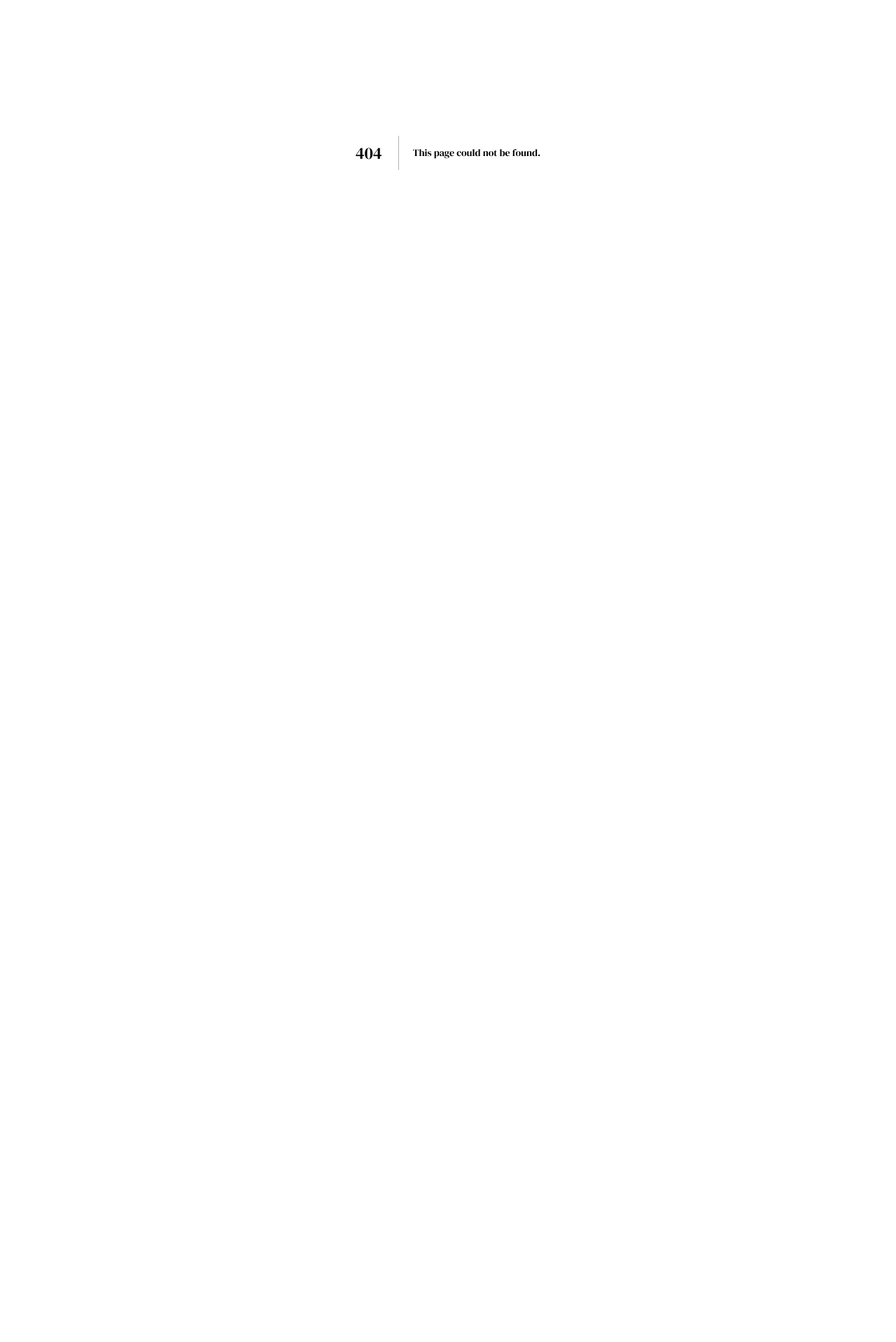
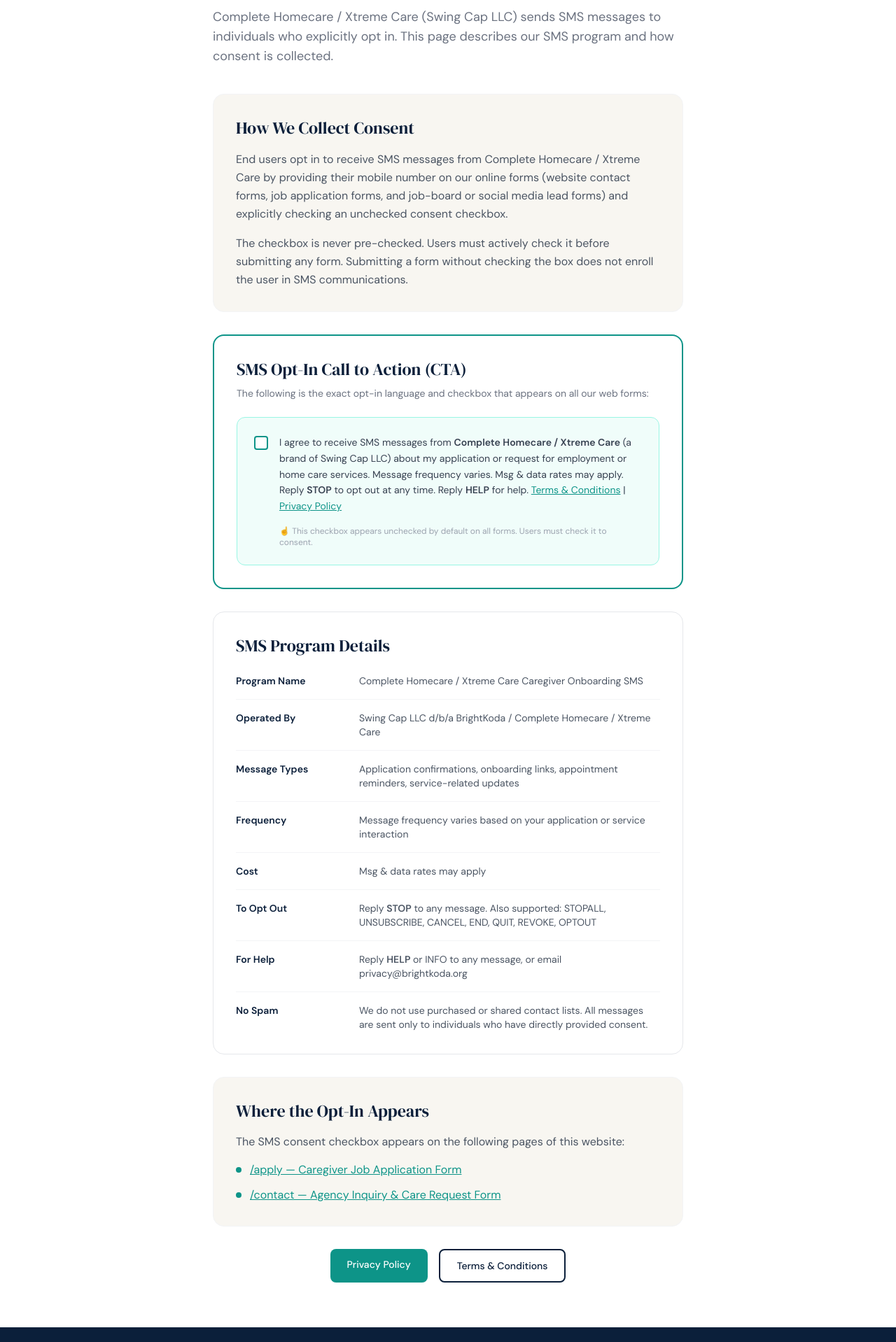
Before and after one commit to vikkaul1/BrightKodaIOWebsite, a Next.js app: page /sms-opt-in in a window 1280 px wide. Before the commit this address had no page. Shown: the part 182-2100 px from the top of the page at 70% size. Before the commit the page ends 800 px from the top, so only its background shows below. Built offline with nearby package versions, Linux system fonts and the light colour scheme.

Commit message:
Add files via upload

```diff
--- /dev/null
+++ b/app/sms-opt-in/page.tsx
@@ -0,0 +1,156 @@
+import Navbar from "@/components/Navbar";
+import Footer from "@/components/Footer";
+import Link from "next/link";
+
+export default function SMSOptInPage() {
+  return (
+    <>
+      <Navbar />
+      <main className="bg-white pt-24 pb-16 px-6">
+        <div className="max-w-2xl mx-auto">
+
+          {/* Header */}
+          <div className="mb-10">
+            <span className="text-koda-teal font-medium text-sm uppercase tracking-wider">SMS Program</span>
+            <h1 className="text-4xl md:text-5xl font-display text-koda-navy mt-2 mb-4">
+              SMS Consent & Opt-In
+            </h1>
+            <p className="text-gray-500 text-lg">
+              Complete Homecare / Xtreme Care (Swing Cap LLC) sends SMS messages
+              to individuals who explicitly opt in. This page describes our SMS
+              program and how consent is collected.
+            </p>
+          </div>
+
+          {/* How consent is collected */}
+          <div className="bg-koda-cream rounded-2xl p-8 mb-8 border border-gray-100">
+            <h2 className="text-2xl font-display text-koda-navy mb-4">How We Collect Consent</h2>
+            <p className="text-gray-600 leading-relaxed mb-4">
+              End users opt in to receive SMS messages from Complete Homecare /
+              Xtreme Care by providing their mobile number on our online forms
+              (website contact forms, job application forms, and job-board or
+              social media lead forms) and explicitly checking an unchecked
+              consent checkbox.
+            </p>
+            <p className="text-gray-600 leading-relaxed">
+              The checkbox is never pre-checked. Users must actively check it
+              before submitting any form. Submitting a form without checking the
+              box does not enroll the user in SMS communications.
+            </p>
+          </div>
+
+          {/* Live example of the opt-in CTA */}
+          <div className="border-2 border-koda-teal rounded-2xl p-8 mb-8">
+            <h2 className="text-2xl font-display text-koda-navy mb-2">
+              SMS Opt-In Call to Action (CTA)
+            </h2>
+            <p className="text-gray-500 text-sm mb-6">
+              The following is the exact opt-in language and checkbox that
+              appears on all our web forms:
+            </p>
+
+            {/* Static display of the consent checkbox — visible to crawlers */}
+            <div className="bg-teal-50 border border-teal-200 rounded-xl p-6">
+              <div className="flex items-start gap-4">
+                {/* Visible unchecked checkbox */}
+                <div className="w-5 h-5 mt-0.5 flex-shrink-0 border-2 border-koda-teal rounded bg-white"></div>
+                <p className="text-sm text-gray-700 leading-relaxed">
+                  I agree to receive SMS messages from{" "}
+                  <strong>Complete Homecare / Xtreme Care</strong> (a brand of
+                  Swing Cap LLC) about my application or request for employment
+                  or home care services. Message frequency varies. Msg &amp;
+                  data rates may apply. Reply <strong>STOP</strong> to opt out
+                  at any time. Reply <strong>HELP</strong> for help.{" "}
+                  <Link href="/terms" className="text-koda-teal underline hover:text-koda-tealLight">
+                    Terms &amp; Conditions
+                  </Link>{" "}
+                  |{" "}
+                  <Link href="/privacy-policy" className="text-koda-teal underline hover:text-koda-tealLight">
+                    Privacy Policy
+                  </Link>
+                </p>
+              </div>
+              <p className="text-xs text-gray-400 mt-4 ml-9">
+                ☝️ This checkbox appears unchecked by default on all forms.
+                Users must check it to consent.
+              </p>
+            </div>
+          </div>
+
+          {/* SMS Program Details */}
+          <div className="bg-white border border-gray-200 rounded-2xl p-8 mb-8">
+            <h2 className="text-2xl font-display text-koda-navy mb-6">SMS Program Details</h2>
+            <div className="space-y-4 text-sm text-gray-600">
+              <div className="flex gap-4 pb-4 border-b border-gray-100">
+                <span className="font-semibold text-koda-navy w-40 flex-shrink-0">Program Name</span>
+                <span>Complete Homecare / Xtreme Care Caregiver Onboarding SMS</span>
+              </div>
+              <div className="flex gap-4 pb-4 border-b border-gray-100">
+                <span className="font-semibold text-koda-navy w-40 flex-shrink-0">Operated By</span>
+                <span>Swing Cap LLC d/b/a BrightKoda / Complete Homecare / Xtreme Care</span>
+              </div>
+              <div className="flex gap-4 pb-4 border-b border-gray-100">
+                <span className="font-semibold text-koda-navy w-40 flex-shrink-0">Message Types</span>
+                <span>Application confirmations, onboarding links, appointment reminders, service-related updates</span>
+              </div>
+              <div className="flex gap-4 pb-4 border-b border-gray-100">
+                <span className="font-semibold text-koda-navy w-40 flex-shrink-0">Frequency</span>
+                <span>Message frequency varies based on your application or service interaction</span>
+              </div>
+              <div className="flex gap-4 pb-4 border-b border-gray-100">
+                <span className="font-semibold text-koda-navy w-40 flex-shrink-0">Cost</span>
+                <span>Msg &amp; data rates may apply</span>
+              </div>
+              <div className="flex gap-4 pb-4 border-b border-gray-100">
+                <span className="font-semibold text-koda-navy w-40 flex-shrink-0">To Opt Out</span>
+                <span>Reply <strong>STOP</strong> to any message. Also supported: STOPALL, UNSUBSCRIBE, CANCEL, END, QUIT, REVOKE, OPTOUT</span>
+              </div>
+              <div className="flex gap-4 pb-4 border-b border-gray-100">
+                <span className="font-semibold text-koda-navy w-40 flex-shrink-0">For Help</span>
+                <span>Reply <strong>HELP</strong> or INFO to any message, or email privacy@brightkoda.org</span>
+              </div>
+              <div className="flex gap-4">
+                <span className="font-semibold text-koda-navy w-40 flex-shrink-0">No Spam</span>
+                <span>We do not use purchased or shared contact lists. All messages are sent only to individuals who have directly provided consent.</span>
+              </div>
+            </div>
+          </div>
+
+          {/* Where forms appear */}
+          <div className="bg-koda-cream rounded-2xl p-8 mb-8 border border-gray-100">
+            <h2 className="text-2xl font-display text-koda-navy mb-4">Where the Opt-In Appears</h2>
+            <p className="text-gray-600 mb-4">The SMS consent checkbox appears on the following pages of this website:</p>
+            <ul className="space-y-3">
+              <li className="flex items-center gap-3">
+                <span className="w-2 h-2 bg-koda-teal rounded-full flex-shrink-0"></span>
+                <Link href="/apply" className="text-koda-teal underline hover:text-koda-tealLight">
+                  /apply — Caregiver Job Application Form
+                </Link>
+              </li>
+              <li className="flex items-center gap-3">
+                <span className="w-2 h-2 bg-koda-teal rounded-full flex-shrink-0"></span>
+                <Link href="/contact" className="text-koda-teal underline hover:text-koda-tealLight">
+                  /contact — Agency Inquiry &amp; Care Request Form
+                </Link>
+              </li>
+            </ul>
+          </div>
+
+          {/* Legal links */}
+          <div className="flex gap-4 justify-center">
+            <Link href="/privacy-policy"
+              className="bg-koda-teal text-white px-6 py-3 rounded-lg font-medium hover:bg-koda-tealLight transition-colors text-sm">
+              Privacy Policy
+            </Link>
+            <Link href="/terms"
+              className="border-2 border-koda-navy text-koda-navy px-6 py-3 rounded-lg font-medium hover:bg-koda-navy hover:text-white transition-colors text-sm">
+              Terms &amp; Conditions
+            </Link>
+          </div>
+
+        </div>
+      </main>
+      <Footer />
+    </>
+  );
+}
```
